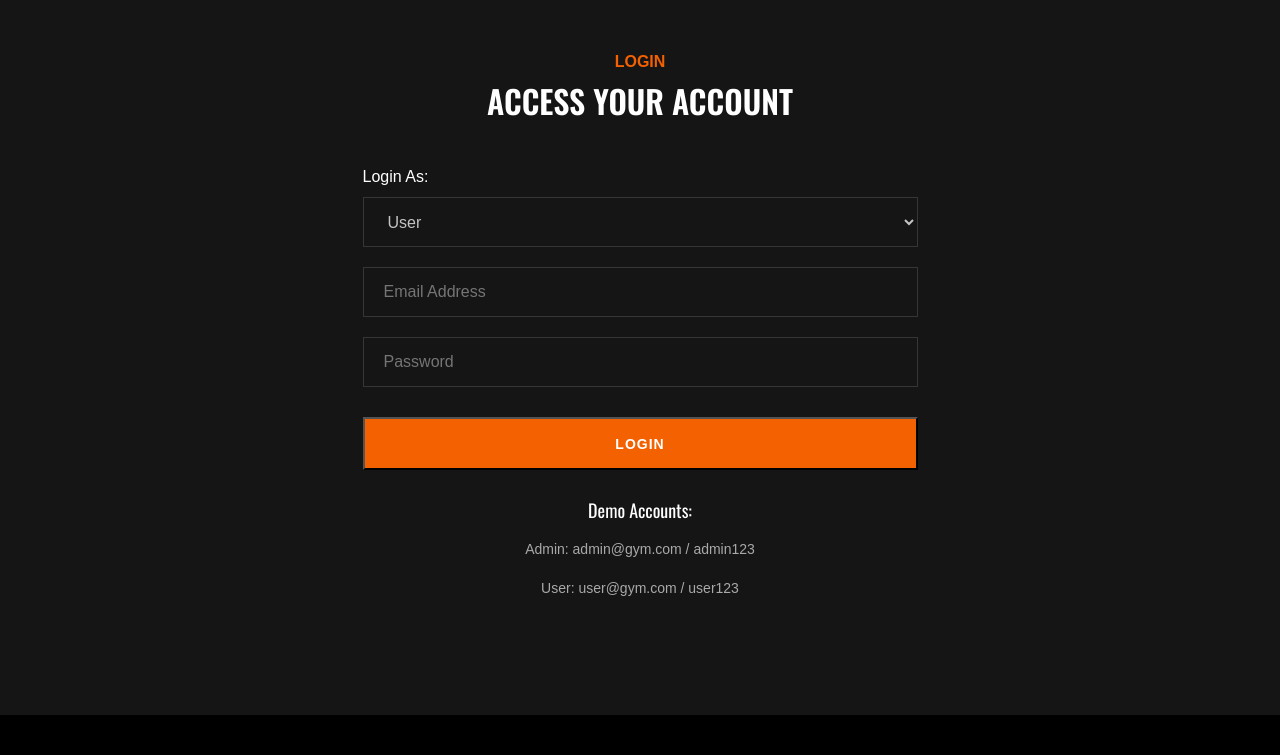
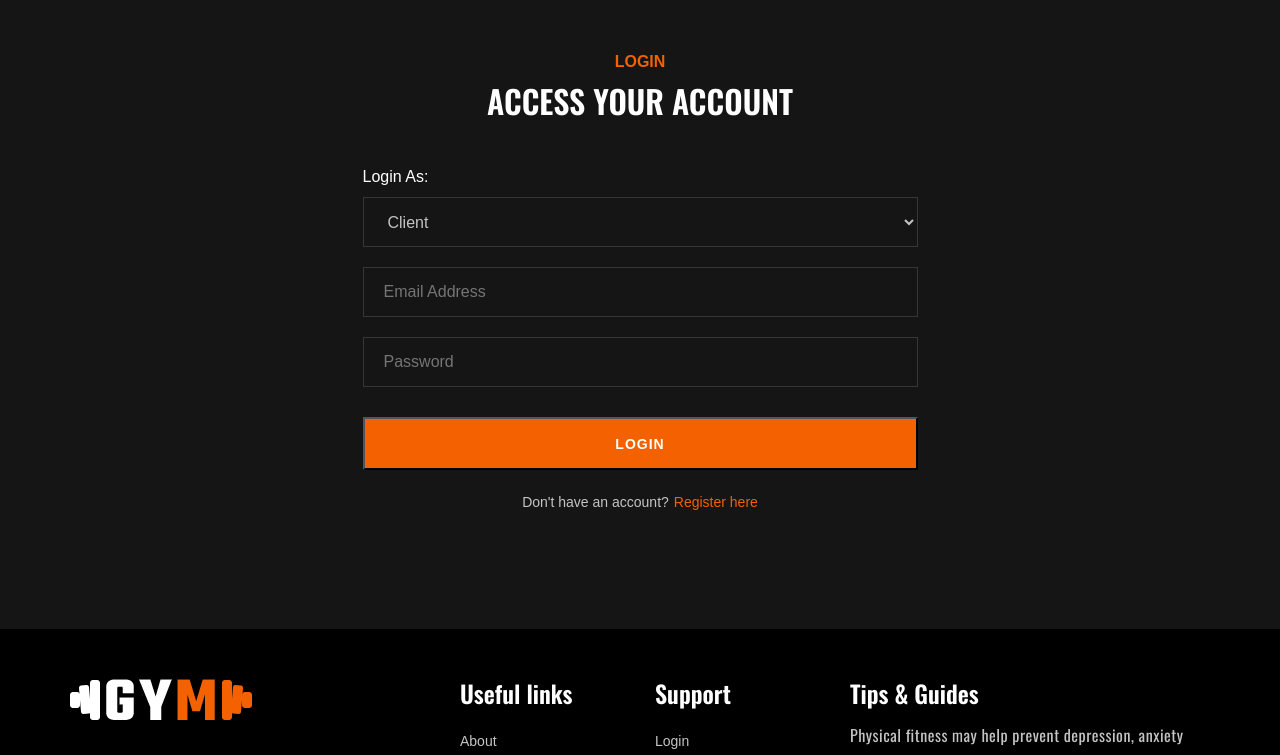
Before and after one commit to Maheeshasamarasinhe/Gym-Management-system, a React (Create React App) app in the folder gymlife-master/react-gymlife/: page /login in a window 1280 px wide. Shown: the part 550-1305 px from the top of the page. Built offline with nearby package versions, Linux system fonts and the light colour scheme; some icons are missing; a web font is replaced by a local one.

Commit message:
feat: enhance login form with role-based authentication and loading state

```diff
--- a/gymlife-master/react-gymlife/src/components/LoginForm.js
+++ b/gymlife-master/react-gymlife/src/components/LoginForm.js
@@ -1,36 +1,63 @@
 import React, { useState } from 'react';
 import { useAuth } from '../context/AuthContext';
-import { useNavigate } from 'react-router-dom';
+import { useNavigate, Link } from 'react-router-dom';
 import { authAPI } from '../services/api';
 
 const LoginForm = () => {
   const [formData, setFormData] = useState({
     email: '',
     password: '',
-    role: 'user'
+    loginType: 'CLIENT'
   });
   const [error, setError] = useState('');
+  const [isLoading, setIsLoading] = useState(false);
   const { login } = useAuth();
   const navigate = useNavigate();
 
   const handleSubmit = async (e) => {
     e.preventDefault();
     setError('');
+    setIsLoading(true);
 
     try {
-      const response = await authAPI.login(formData);
-      const { token, user } = response.data;
+      const credentials = {
+        email: formData.email,
+        password: formData.password,
+      };
 
-      localStorage.setItem('token', token);
-      login(user);
+      let response;
+      if (formData.loginType === 'ADMIN') {
+        response = await authAPI.loginAdmin(credentials);
+      } else {
+        response = await authAPI.loginClient(credentials);
+      }
 
-      if (user.role === 'admin') {
+      const authData = response.data; // { token, email, role, userId }
+
+      if (!authData.token) {
+        setError('Access denied. You do not have permission for this role.');
+        setIsLoading(false);
+        return;
+      }
+
+      login(authData);
+
+      if (authData.role === 'ADMIN') {
+        navigate('/admin-dashboard');
+      } else if (authData.role === 'TRAINER') {
         navigate('/admin-dashboard');
       } else {
         navigate('/user-dashboard');
       }
-    } catch (error) {
-      setError('Invalid credentials or role selection');
+    } catch (err) {
+      if (err.response && err.response.data) {
+        const data = err.response.data;
+        setError(data.message || data.error || 'Invalid email or password');
+      } else {
+        setError('Network error. Please check your connection.');
+      }
+    } finally {
+      setIsLoading(false);
     }
   };
 
@@ -53,7 +80,7 @@ const LoginForm = () => {
             <div className="contact-widget">
               <form onSubmit={handleSubmit}>
                 {error && (
-                  <div style={{ color: '#f36100', marginBottom: '20px', textAlign: 'center' }}>
+                  <div style={{ color: '#f36100', marginBottom: '20px', textAlign: 'center', padding: '10px', border: '1px solid #f36100', borderRadius: '4px' }}>
                     {error}
                   </div>
                 )}
@@ -63,8 +90,8 @@ const LoginForm = () => {
                     Login As:
                   </label>
                   <select
-                    name="role"
-                    value={formData.role}
+                    name="loginType"
+                    value={formData.loginType}
                     onChange={handleChange}
                     style={{
                       width: '100%',
@@ -75,8 +102,8 @@ const LoginForm = () => {
                       paddingLeft: '20px'
                     }}
                   >
-                    <option value="user" style={{ background: '#151515' }}>User</option>
-                    <option value="admin" style={{ background: '#151515' }}>Admin</option>
+                    <option value="CLIENT" style={{ background: '#151515' }}>Client</option>
+                    <option value="ADMIN" style={{ background: '#151515' }}>Admin</option>
                   </select>
                 </div>
 
@@ -105,6 +132,7 @@ const LoginForm = () => {
                   value={formData.password}
                   onChange={handleChange}
                   required
+                  minLength={6}
                   style={{
                     width: '100%',
                     height: '50px',
@@ -116,15 +144,21 @@ const LoginForm = () => {
                   }}
                 />
 
-                <button type="submit" className="primary-btn" style={{ width: '100%' }}>
-                  Login
+                <button
+                  type="submit"
+                  className="primary-btn"
+                  style={{ width: '100%', opacity: isLoading ? 0.7 : 1 }}
+                  disabled={isLoading}
+                >
+                  {isLoading ? 'Logging in...' : 'Login'}
                 </button>
               </form>
 
-              <div style={{ marginTop: '30px', textAlign: 'center', color: '#c4c4c4' }}>
-                <h5 style={{ color: '#ffffff', marginBottom: '15px' }}>Demo Accounts:</h5>
-                <p>Admin: admin@gym.com / admin123</p>
-                <p>User: user@gym.com / user123</p>
+              <div style={{ marginTop: '20px', textAlign: 'center' }}>
+                <p style={{ color: '#c4c4c4' }}>
+                  Don't have an account?
+                  <Link to="/register" style={{ color: '#f36100', marginLeft: '5px' }}>Register here</Link>
+                </p>
               </div>
             </div>
           </div>
```
